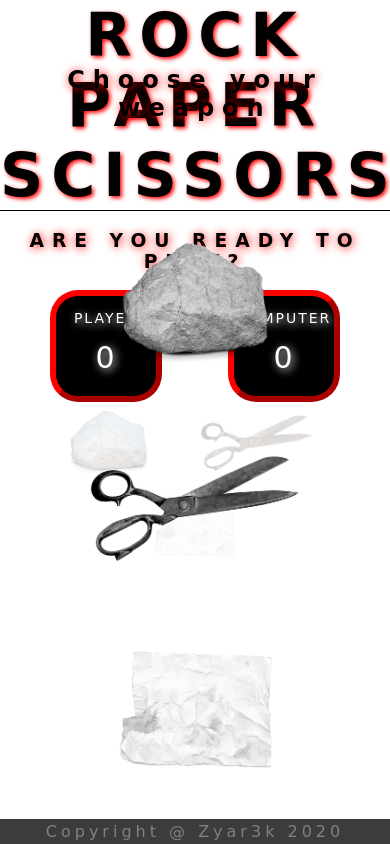
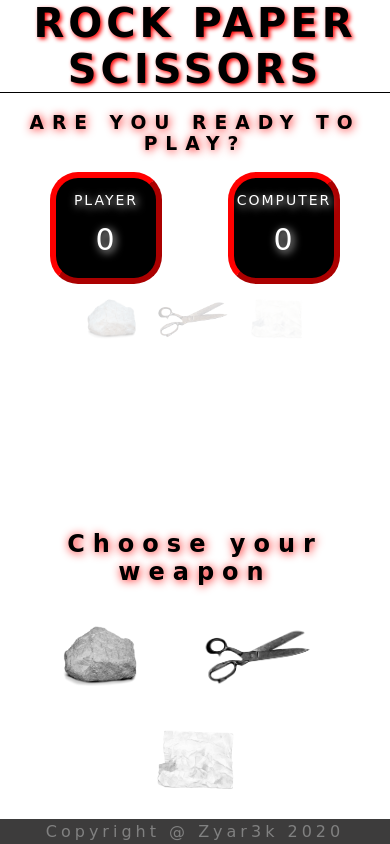
Before and after one commit to Zyar3k/rock-paper-scissors, a website: page index.html in a window 390 px wide. Drawn offline with Linux system fonts and the light colour scheme; a web font is replaced by a local one.

Commit message:
Add basic rwd

```diff
--- a/index.html
+++ b/index.html
@@ -2,6 +2,8 @@
 <html lang="en">
 <head>
 	<meta charset="UTF-8">
+	<meta name="viewport" content="width=device-width, initial-scale=1.0" />
+  <meta http-equiv="X-UA-Compatible" content="ie=edge" />
 	<title>Kamień, papier, nożyce</title>
 	<link rel="stylesheet" href="css/style.css">
 </head>
@@ -30,7 +32,7 @@
 					<img src="./images/scissors.png" alt="scissors" id="comp-scissors" class="comp-scissors compOpt">
 					<img src="./images/paper.png" alt="paper" id="comp-paper" class="comp-paper compOpt">
 				</div>
-				<h2 id="messages"></h2>
+				<p id="messages"></p>
 			</div>
 		</section>
 		<section class="bottom">
--- a/sass/style.scss
+++ b/sass/style.scss
@@ -4,7 +4,6 @@ body {
   margin: 0;
   padding: 0;
   font-family: 'Devonshire', cursive;
-  // background-image: url('../images/bg.jpeg');
   background-image: url('../images/bg.jpeg');
   object-fit: cover;
   background-size: cover;
@@ -30,8 +29,8 @@ header h1{
 
 header h3{
   letter-spacing: 8px;
-    text-transform: uppercase;
-    text-shadow: red 1px 1px 10px;
+  text-transform: uppercase;
+  text-shadow: red 1px 1px 10px;
 }
 
 .scores-wrapp {
@@ -61,7 +60,6 @@ header h3{
   }
 }
 
-
 .meessagesWrapper {
   #compOptions {
     img {
@@ -84,9 +82,6 @@ header h3{
     letter-spacing: 4px;
   }
 }
-
-
-
 
 section.bottom {
   left: 0;
@@ -121,7 +116,6 @@ section.bottom {
       transform: scale(1);
     }
   }
-
 }
 
 /* Footer */ //DONE
@@ -141,3 +135,45 @@ footer {
     letter-spacing: 4px;
   }
 }
+
+@media (max-width: 425px) {
+  header h1{
+    letter-spacing: 4px;
+    font-size: 40px;
+  }
+
+  .meessagesWrapper {
+    #compOptions {
+      padding-top: 10px;
+      img {
+        height: 50px;
+        padding: 0;
+      }
+    }
+
+    #messages p{
+      font-size: 40px;
+      text-shadow: white 2px 2px 8px;
+      letter-spacing: 4px;
+    }
+  }
+
+  section.bottom {
+
+    .bottom-text {
+      letter-spacing: 8px;
+      margin-bottom: 0;
+    }
+
+    #buttons {
+      padding-bottom: 30px;
+
+      img {
+        margin: 0;
+        height: 100px;
+      }
+
+    }
+
+  }
+}
```
Also changed, not shown: css/style.css, 1 other file.
